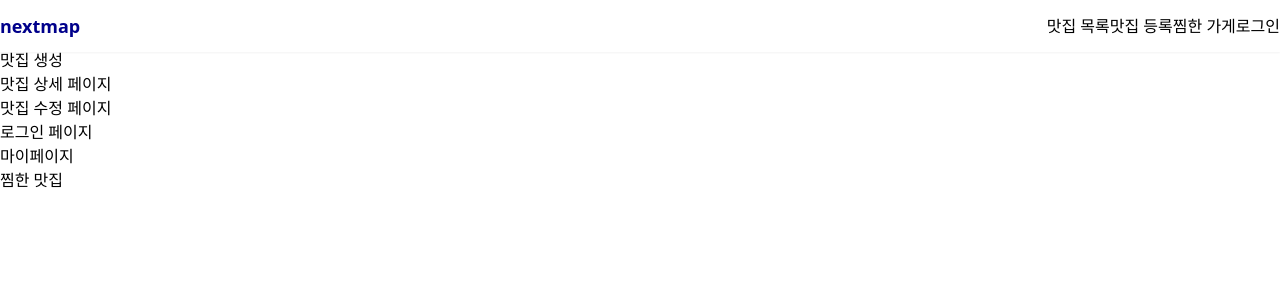
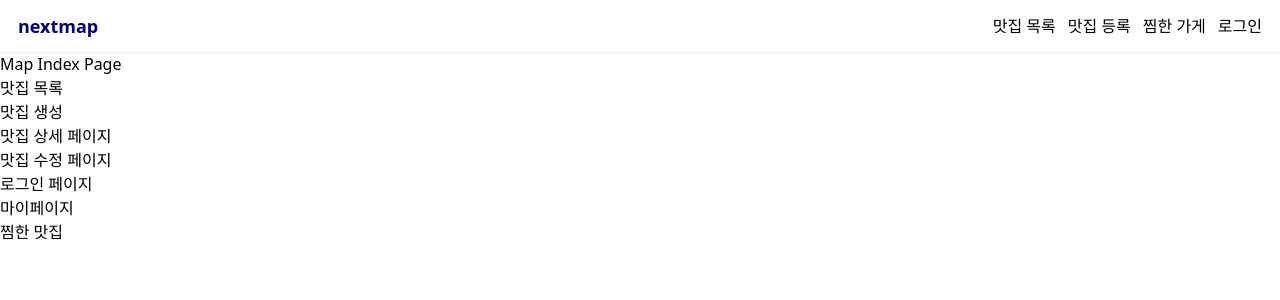
Before and after one commit to ireneeming/next-map-proj, a Next.js app: page / in a window 1280 px wide. Shown: the top 300 px of the page. Built offline with nearby package versions, Linux system fonts and the light colour scheme.

Commit message:
✨ : navbar

```diff
--- a/src/component/Layout.tsx
+++ b/src/component/Layout.tsx
@@ -7,7 +7,7 @@ interface LayoutProps {
 
 export default function Layout({ children }: LayoutProps) {
  return (
-  <div className="layout__div">
+  <div className="layout">
    <Navbar />
    {children}
   </div>
--- a/src/styles/globals.css
+++ b/src/styles/globals.css
@@ -19,8 +19,60 @@
  font-size: 18px;
  font-weight: 600;
  cursor: pointer;
+ padding: 0 18px;
+}
+
+.navbar__list {
+ padding: 0 18px;
+ display: flex;
+ gap: 12px;
+ align-items: center;
 }
 
 .navbar__button {
  display: none;
 }
+
+.navbar__list--item:hover {
+ color: darkgray;
+}
+
+.layout {
+ padding-top: 52px;
+}
+
+@media only screen and (max-width: 600px) {
+ .navbar__list {
+  display: none;
+ }
+
+ .navbar--mobile {
+  position: fixed;
+  width: 100%;
+  top: 52px;
+  background: darkblue;
+  color: white;
+  height: 100vh;
+ }
+
+ .navbar__button {
+  display: block;
+  padding: 0 18px;
+ }
+
+ .navbar__list--item--mobile {
+  cursor: pointer;
+ }
+
+ .navbar__list--item--mobile:hover {
+  color: darkgray;
+ }
+
+ .navbar__list--mobile {
+  display: flex;
+  flex-direction: column;
+  gap: 16px;
+  align-items: start;
+  padding: 24px 18px;
+ }
+}
```
